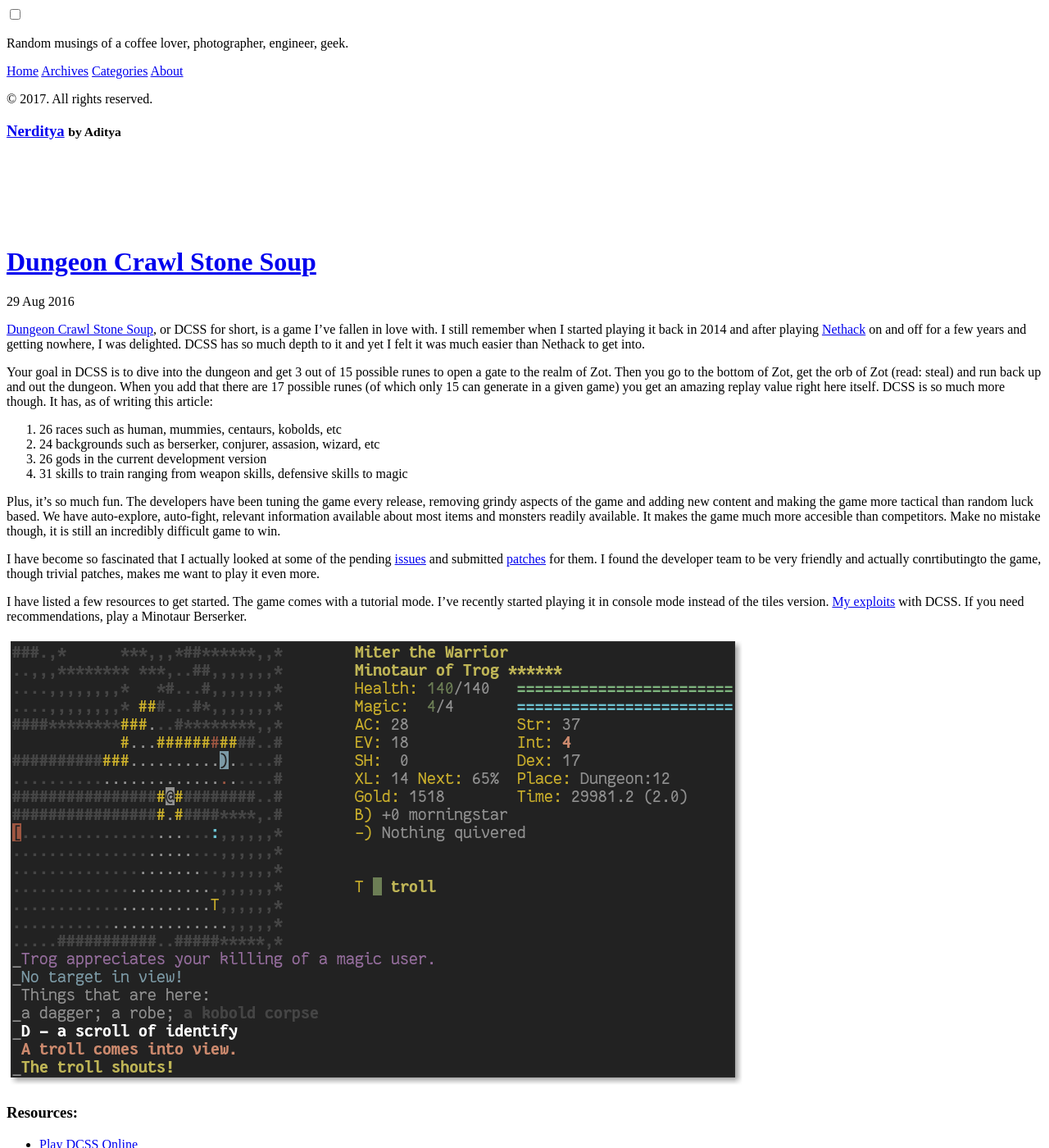
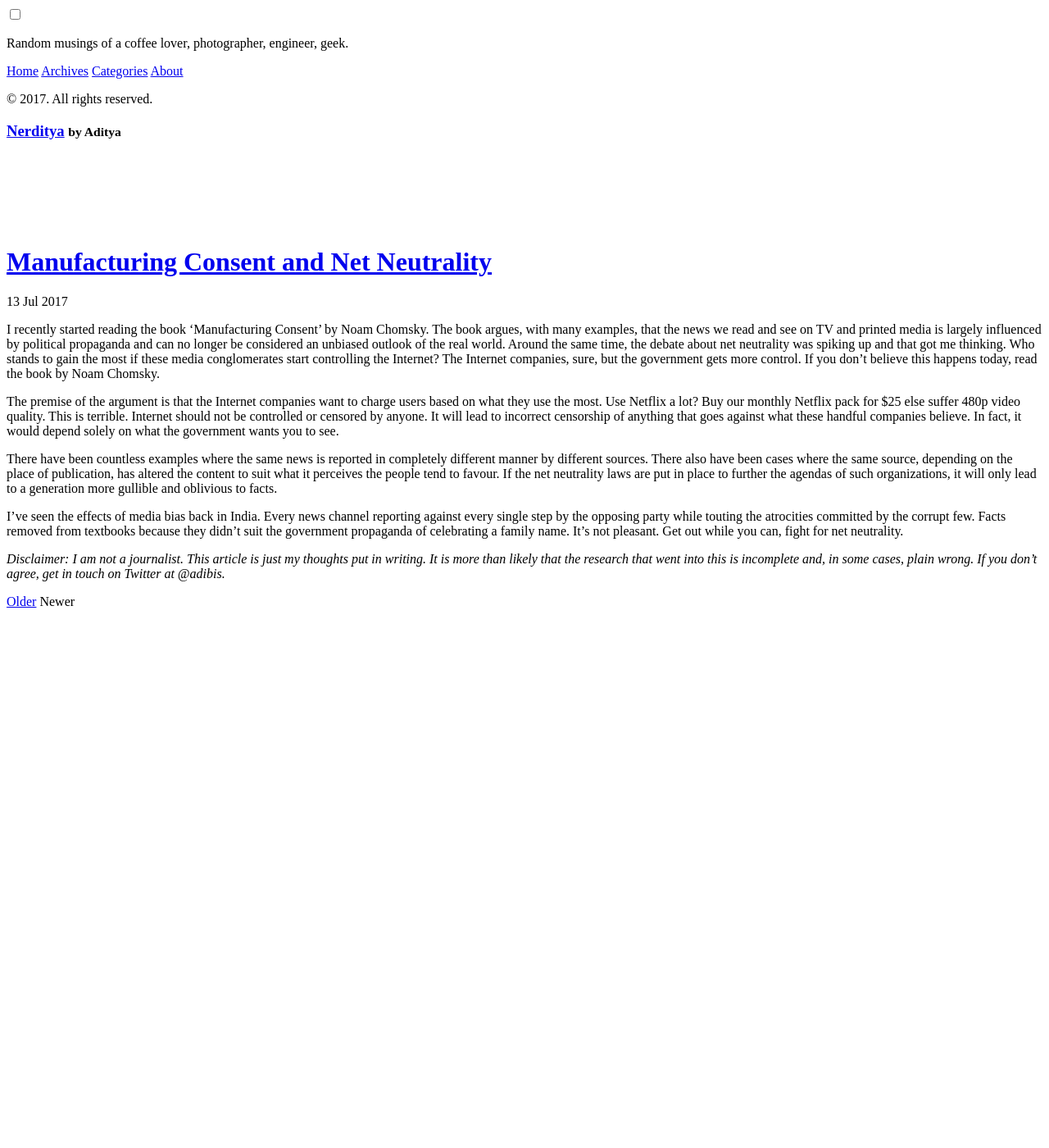
Before and after one commit to adibis/jekyllNerditya, a Jekyll site: the page built from index.html, in a window 1280 px wide and 1400 px high. Shown: the whole window at 82% size. Built offline with Jekyll 4.4.1, drawn with Linux system fonts in a browser that asks for light colours; nearby versions of some CDN libraries; Markdown is read by kramdown in place of the engine named in the settings; the list of posts is cut into pages by our own code; some of the changed text lies outside the part shown.

Commit message:
Updated Jekyll. Updated neovim post. Added new post.

```diff
--- a/Gemfile
+++ b/Gemfile
@@ -1,5 +1,4 @@
 source "https://rubygems.org"
-ruby RUBY_VERSION
 
 # Hello! This is where you manage which Jekyll version is used to run.
 # When you want to use a different version, change it below, save the
@@ -9,7 +8,7 @@ ruby RUBY_VERSION
 #
 # This will help ensure the proper Jekyll version is running.
 # Happy Jekylling!
-gem "jekyll", "3.2.1"
+gem "jekyll", "3.5.0"
 
 gem "jekyll-paginate"
 gem "jekyll-sitemap"
--- a/_config.yml
+++ b/_config.yml
@@ -34,7 +34,7 @@ author:
   url:            https://twitter.com/adibis
   email:          aditya.shevade@gmail.com
 
-gems: [jekyll-paginate, jekyll-sitemap]
+plugins: [jekyll-paginate, jekyll-sitemap]
 
 # Build settings
 markdown:         redcarpet
--- /dev/null
+++ b/_posts/2017-07-13-manufacturing-consent-and-net-neutrality.md
@@ -0,0 +1,15 @@
+---
+layout: post
+title: "Manufacturing Consent and Net Neutrality"
+category: musings
+---
+
+I recently started reading the book 'Manufacturing Consent' by Noam Chomsky. The book argues, with many examples, that the news we read and see on TV and printed media is largely influenced by political propaganda and can no longer be considered an unbiased outlook of the real world. Around the same time, the debate about net neutrality was spiking up and that got me thinking. Who stands to gain the most if these media conglomerates start controlling the Internet? The Internet companies, sure, but the government gets more control. If you don't believe this happens today, read the book by Noam Chomsky.
+
+The premise of the argument is that the Internet companies want to charge users based on what they use the most. Use Netflix a lot? Buy our monthly Netflix pack for $25 else suffer 480p video quality. This is terrible. Internet should not be controlled or censored by anyone. It will lead to incorrect censorship of anything that goes against what these handful companies believe. In fact, it would depend solely on what the government wants you to see.
+
+There have been countless examples where the same news is reported in completely different manner by different sources. There also have been cases where the same source, depending on the place of publication, has altered the content to suit what it perceives the people tend to favour. If the net neutrality laws are put in place to further the agendas of such organizations, it will only lead to a generation more gullible and oblivious to facts.
+
+I've seen the effects of media bias back in India. Every news channel reporting against every single step by the opposing party while touting the atrocities committed by the corrupt few. Facts removed from textbooks because they didn't suit the government propaganda of celebrating a family name. It's not pleasant. Get out while you can, fight for net neutrality.
+
+_Disclaimer: I am not a journalist. This article is just my thoughts put in writing. It is more than likely that the research that went into this is incomplete and, in some cases, plain wrong. If you don't agree, get in touch on Twitter at @adibis._
```
Also changed, not shown: _posts/2015-03-21-guide-to-neovim.md (+7 -2 lines), Gemfile.lock.
